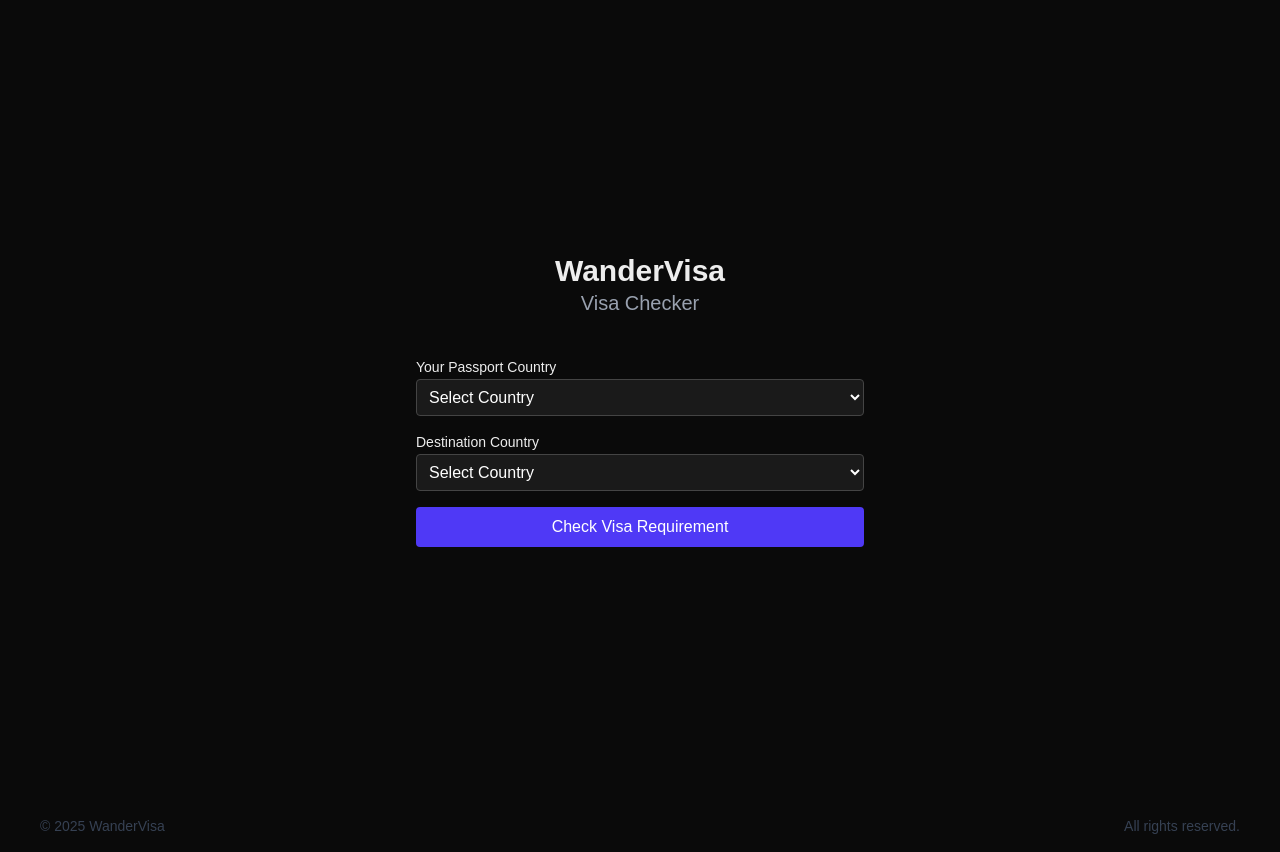
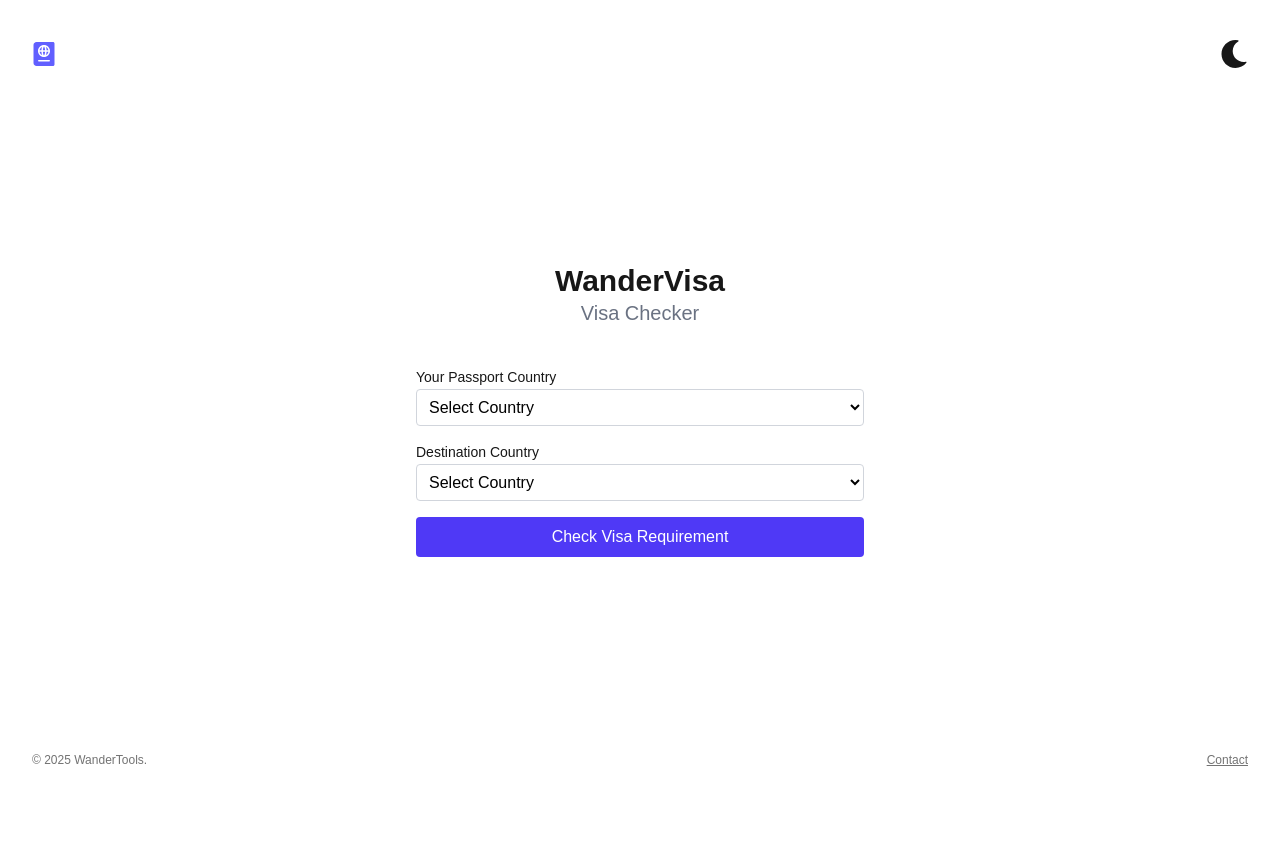
Before and after one commit to afigard/wandervisa, a Next.js app: page / in a window 1280 px wide. After the commit the page ends 800 px from the top, so only its background shows below. Built offline with nearby package versions, Linux system fonts and the light colour scheme.

Commit message:
✨ Add header and footer

```diff
--- a/app/layout.tsx
+++ b/app/layout.tsx
@@ -35,10 +35,6 @@
     <html lang="en">
       <body className="bg-white text-gray-900 flex flex-col min-h-screen">
         <div className="flex-grow">{children}</div>
-        <footer className="flex justify-between items-center text-sm text-gray-700 py-4 px-10">
-          <span>© {new Date().getFullYear()} WanderVisa</span>
-          <span>All rights reserved.</span>
-        </footer>
       </body>
     </html>
   );
--- a/app/page.tsx
+++ b/app/page.tsx
@@ -1,6 +1,7 @@
 "use client";
 
-import { useState } from "react";
+import { useEffect, useState } from "react";
+import { FaPassport, FaMoon, FaSun } from "react-icons/fa";
 import visaData from "@/lib/visaData";
 import countryMeta from "@/lib/countryMeta";
 
@@ -46,6 +47,30 @@
     notes: string;
   } | null>(null);
 
+  const [dark, setDark] = useState(false);
+
+  useEffect(() => {
+    const prefersDark = window.matchMedia(
+      "(prefers-color-scheme: dark)"
+    ).matches;
+    setDark(prefersDark);
+  }, []);
+
+  useEffect(() => {
+    document.documentElement.style.setProperty(
+      "--background",
+      dark ? "#0a0a0a" : "#ffffff"
+    );
+    document.documentElement.style.setProperty(
+      "--foreground",
+      dark ? "#ededed" : "#171717"
+    );
+    document.documentElement.style.setProperty(
+      "--card-bg",
+      dark ? "#1b1b1b" : "#f9f9f9"
+    );
+  }, [dark]);
+
   const handleSubmit = (e: React.FormEvent) => {
     e.preventDefault();
     const entry = visaData.find(
@@ -64,9 +89,33 @@
   };
 
   return (
-    <main className="flex min-h-screen flex-col items-center justify-center p-6">
-      <h1 className="text-3xl font-bold">WanderVisa</h1>
-      <h1 className="text-xl font-medium mb-10 text-gray-400">Visa Checker</h1>
+    <main className="min-h-dvh flex flex-col justify-between px-4 py-6 sm:py-8">
+      <header className="flex justify-between items-center w-full max-w-7xl mx-auto px-2 sm:px-4 sm:py-2">
+        <div className="flex items-center space-x-2">
+          <FaPassport className="text-2xl text-indigo-500" />
+        </div>
+        <button
+          onClick={() => setDark(!dark)}
+          className="text-foreground hover:opacity-80 transition cursor-pointer"
+        >
+          {dark ? (
+            <FaSun size={32} className="h-5 w-5 sm:h-7 sm:w-7" />
+          ) : (
+            <FaMoon size={32} className="h-5 w-5 sm:h-7 sm:w-7" />
+          )}
+        </button>
+      </header>
+
+      <div className="flex-grow flex flex-col items-center justify-center">
+        <h1 className="text-3xl font-bold mt-6">WanderVisa</h1>
+        <h2
+          className={`text-xl font-medium mb-10 text-gray-400 ${
+            dark ? "text-neutral-400" : "text-gray-500"
+          }`}
+        >
+          Visa Checker
+        </h2>
+
         <form onSubmit={handleSubmit} className="w-full max-w-md space-y-4">
           <div>
             <label className="block text-sm font-medium mb-0.5">
@@ -75,7 +124,11 @@
             <select
               value={passportCountry}
               onChange={(e) => setPassportCountry(e.target.value)}
-            className="w-full p-2 bg-[#1a1a1a] text-white border border-[#444] rounded focus:outline-none focus:ring-2 focus:ring-indigo-500"
+              className={`w-full p-2 border rounded focus:outline-none focus:ring-2 focus:ring-indigo-500 ${
+                dark
+                  ? "bg-[#1a1a1a] text-white border-[#444]"
+                  : "bg-white text-black border-gray-300"
+              }`}
             >
               <option value="">Select Country</option>
               {[...new Set(visaData.map((d) => d.passport_country))].map(
@@ -97,7 +150,11 @@
             <select
               value={destinationCountry}
               onChange={(e) => setDestinationCountry(e.target.value)}
-            className="w-full p-2 bg-[#1a1a1a] text-white border border-[#444] rounded focus:outline-none focus:ring-2 focus:ring-indigo-500"
+              className={`w-full p-2 border rounded focus:outline-none focus:ring-2 focus:ring-indigo-500 ${
+                dark
+                  ? "bg-[#1a1a1a] text-white border-[#444]"
+                  : "bg-white text-black border-gray-300"
+              }`}
             >
               <option value="">Select Country</option>
               {[...new Set(visaData.map((d) => d.destination_country))]
@@ -135,6 +192,18 @@
             )}
           </div>
         )}
+      </div>
+
+      <footer className="flex justify-between items-center text-xs text-neutral-500 px-4 max-w-7xl mx-auto w-full mt-8">
+        <span>© {new Date().getFullYear()} WanderTools.</span>
+        <a
+          href="https://instagram.com/ad.fgrd"
+          target="_blank"
+          className="underline hover:opacity-80"
+        >
+          Contact
+        </a>
+      </footer>
     </main>
   );
 }
--- a/package.json
+++ b/package.json
@@ -14,7 +14,8 @@
     "cheerio": "^1.1.0",
     "next": "15.3.3",
     "react": "^19.0.0",
-    "react-dom": "^19.0.0"
+    "react-dom": "^19.0.0",
+    "react-icons": "^5.5.0"
   },
   "devDependencies": {
     "@tailwindcss/postcss": "^4",
```
Also changed, not shown: public/favicon.png, 1 other file (tests, documents, lock files or other folders). Lines whose indentation alone changed are shown as unchanged.
